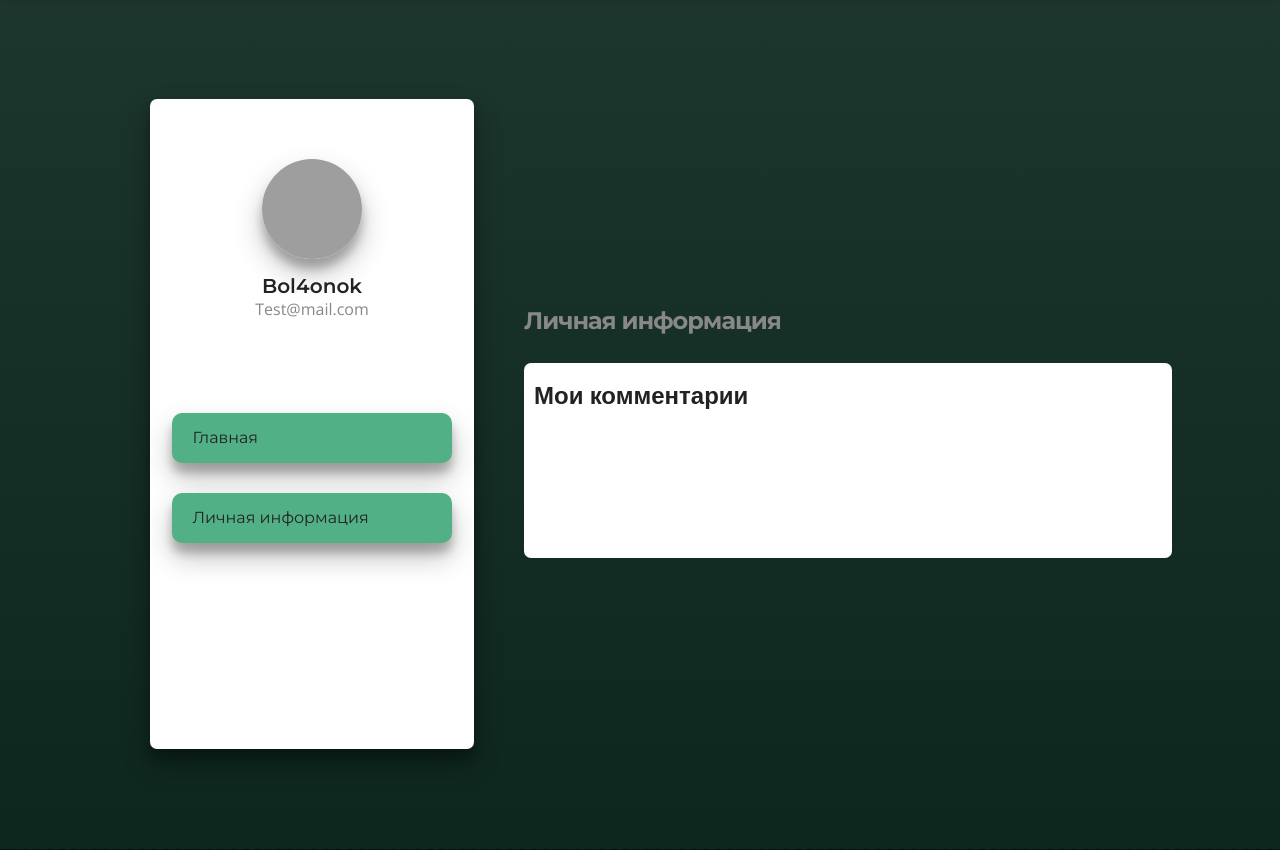
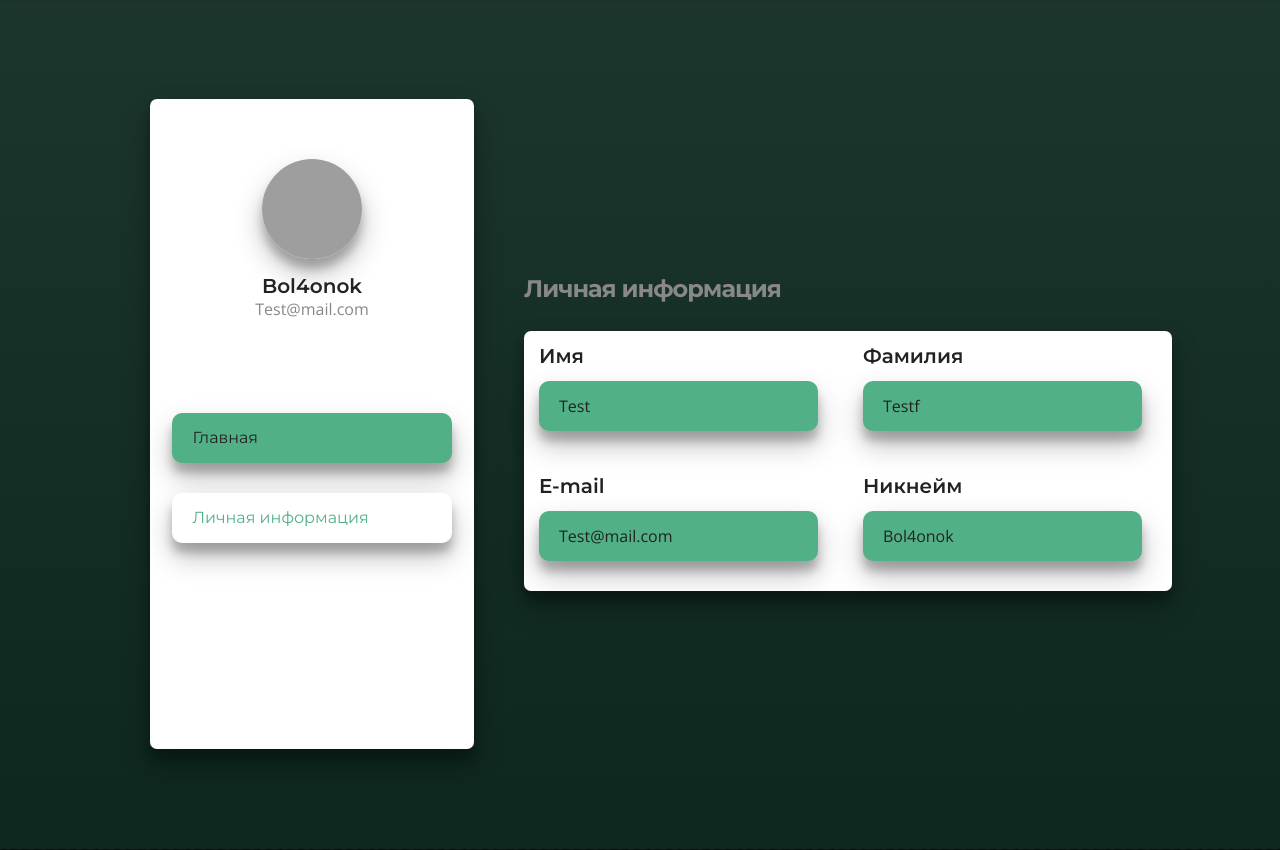
Before and after one commit to MihailGulkin/DjangoShop, a Django app: page /profile/personal in a window 1280 px wide. Shown: the part 101-951 px from the top of the page. Run offline with Django 4.2, Linux system fonts and the light colour scheme; a user stored in the database is signed in; data comes from the database, SQL or seed files in the repository; some libraries are stand-ins or nearby versions; grey boxes are pictures that could not be loaded.

Commit message:
15 commit, end profile

```diff
--- a/shop/users/forms.py
+++ b/shop/users/forms.py
@@ -11,7 +11,7 @@ from django.contrib.auth import authenticate
 class CreateUserForm(UserCreationForm):
     class Meta:
         model = User
-        fields = ['username', 'password1', 'password2', 'email']
+        fields = ['username', 'password1', 'password2']
 
 
 class ProfileForm(ModelForm):
--- a/shop/users/static/css/personal_profile.css
+++ b/shop/users/static/css/personal_profile.css
@@ -0,0 +1,50 @@
+.profile_container_personal_info
+{
+    background: #ffffff;
+    border-radius: 7px;
+    width: 100%;
+    height: 40%;
+    display: flex;
+    justify-content: center;
+    box-shadow: 0 14px 28px rgb(0 0 0 / 25%), 0 10px 10px rgb(0 0 0 / 22%);
+
+}
+
+.profile_ul_container_personal_fields
+{
+    width: 100%;
+    display: flex;
+    flex-wrap: wrap;
+}
+
+.profile_li_container_personal_field
+{
+    width: 50%;
+}
+
+.profile_li_container_personal_field > a
+{
+    display: flex;
+    align-items: center;
+    justify-content: flex-start;
+    padding-left: 20px;
+    width: 80%;
+    height: 50px;
+    margin: 15px 15px;
+    background: #52B087FF;
+    border-radius: 10px;
+    font-size: 16px;
+    font-family: 'Open Sans', sans-serif;
+    color: #222222;
+    box-shadow: 0 14px 28px rgb(0 0 0 / 25%), 0 10px 10px rgb(0 0 0 / 22%);
+}
+
+.profile_li_container_personal_field > h4
+{
+    font-size: 20px;
+    font-family: 'Montserrat', sans-serif;
+    font-weight: 600;
+    color: #222222;
+    text-align: start;
+    margin: 15px 15px;
+}
--- a/shop/users/static/css/profile.css
+++ b/shop/users/static/css/profile.css
@@ -21,7 +21,7 @@
 
 .profile_container_block
 {
-    height: 80%;
+    height: 70%;
     width: 30%;
     max-width: 500px;
     min-height: 650px;
@@ -185,3 +185,9 @@ input[type='file']
     color: #52b087FF;
     transition: .7s;
 }
+
+.activate_btn_a
+{
+    background: #ffffff !important;
+    color: #52b087FF !important;
+}
--- /dev/null
+++ b/shop/users/static/js/add_active_button_effect.js
@@ -0,0 +1,13 @@
+function active_button()
+{
+
+    if (window.location.pathname.includes('personal'))
+    {
+        document.getElementById('profile_a_personal').classList.add('activate_btn_a')
+
+    } else
+    {
+        document.getElementById('profile_a_main').classList.add('activate_btn_a')
+    }
+}
+active_button()
--- a/shop/users/templates/users/base_profile.html
+++ b/shop/users/templates/users/base_profile.html
@@ -38,10 +38,10 @@
                 <div class="profile_navigation">
                     <ul class="profile_ul_navigation">
                         <li class="profile_li_container">
-                            <a href="{% url 'profile_page' %}">Главная</a>
+                            <a id="profile_a_main" href="{% url 'profile_page' %}">Главная</a>
                         </li>
                         <li class="profile_li_container">
-                            <a href="{% url 'personal_page' %}">Личная
+                            <a id="profile_a_personal" href="{% url 'personal_page' %}">Личная
                                 информация</a>
                         </li>
                     </ul>
@@ -52,4 +52,5 @@
         </div>
     </section>
     <script src="{% static 'js/avatar_button_click.js' %}"></script>
+    <script src="{% static 'js/add_active_button_effect.js' %}"></script>
 {% endblock content %}
--- a/shop/users/templates/users/personal_profile.html
+++ b/shop/users/templates/users/personal_profile.html
@@ -4,8 +4,25 @@
 {% block profile %}
     <div class="profile_container_info">
         <h1>Личная информация</h1>
-        <div class="profile_container_info_msg">
-            <h2>Мои комментарии</h2>
+        <div class="profile_container_personal_info">
+            <ul class="profile_ul_container_personal_fields">
+                <li class="profile_li_container_personal_field">
+                    <h4>Имя</h4>
+                    <a>{{ profile_model.first_name }}</a>
+                </li>
+                <li class="profile_li_container_personal_field">
+                    <h4>Фамилия</h4>
+                    <a>{{ profile_model.last_name }}</a>
+                </li>
+                <li class="profile_li_container_personal_field">
+                    <h4>E-mail</h4>
+                    <a>{{ profile_model.email }}</a>
+                </li>
+                <li class="profile_li_container_personal_field">
+                    <h4>Никнейм</h4>
+                    <a>{{ profile_model.user.username }}</a>
+                </li>
+            </ul>
         </div>
     </div>
 {% endblock profile %}
--- a/shop/users/views.py
+++ b/shop/users/views.py
@@ -84,6 +84,7 @@ class ProfilePersonalPageView(LoginRequiredMixin, View):
 
     def get(self, request):
         profile = Profile.objects.get(user=request.user)
-        logging.getLogger('df').error('Зашёл')
-        return render(request, self.template, {'profile_model': profile,
-                                               'img': ImageForm})
+        return render(request, self.template,
+                      {'profile_model': profile,
+                       'img': ImageForm,},
+                      )
```
